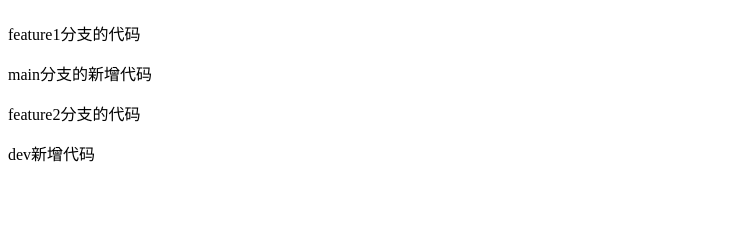
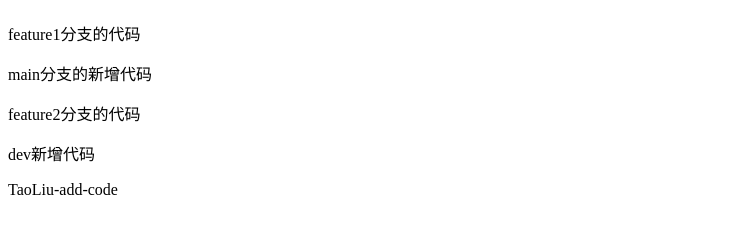
Before and after one commit to CarlTaoLiu/learn-git, a plain HTML site: page index.html in a window 1280 px wide. Shown: the part 59-292 px from the top of the page, without its empty margins (0-754 px from the left). Drawn offline with Linux system fonts and the light colour scheme.

Commit message:
dev add-code

```diff
--- a/index.html
+++ b/index.html
@@ -15,5 +15,7 @@
     <p>feature2分支的代码</p>
 
     <p>dev新增代码</p>
+
+    <p>TaoLiu-add-code</p>
 </body>
 </html>
```
